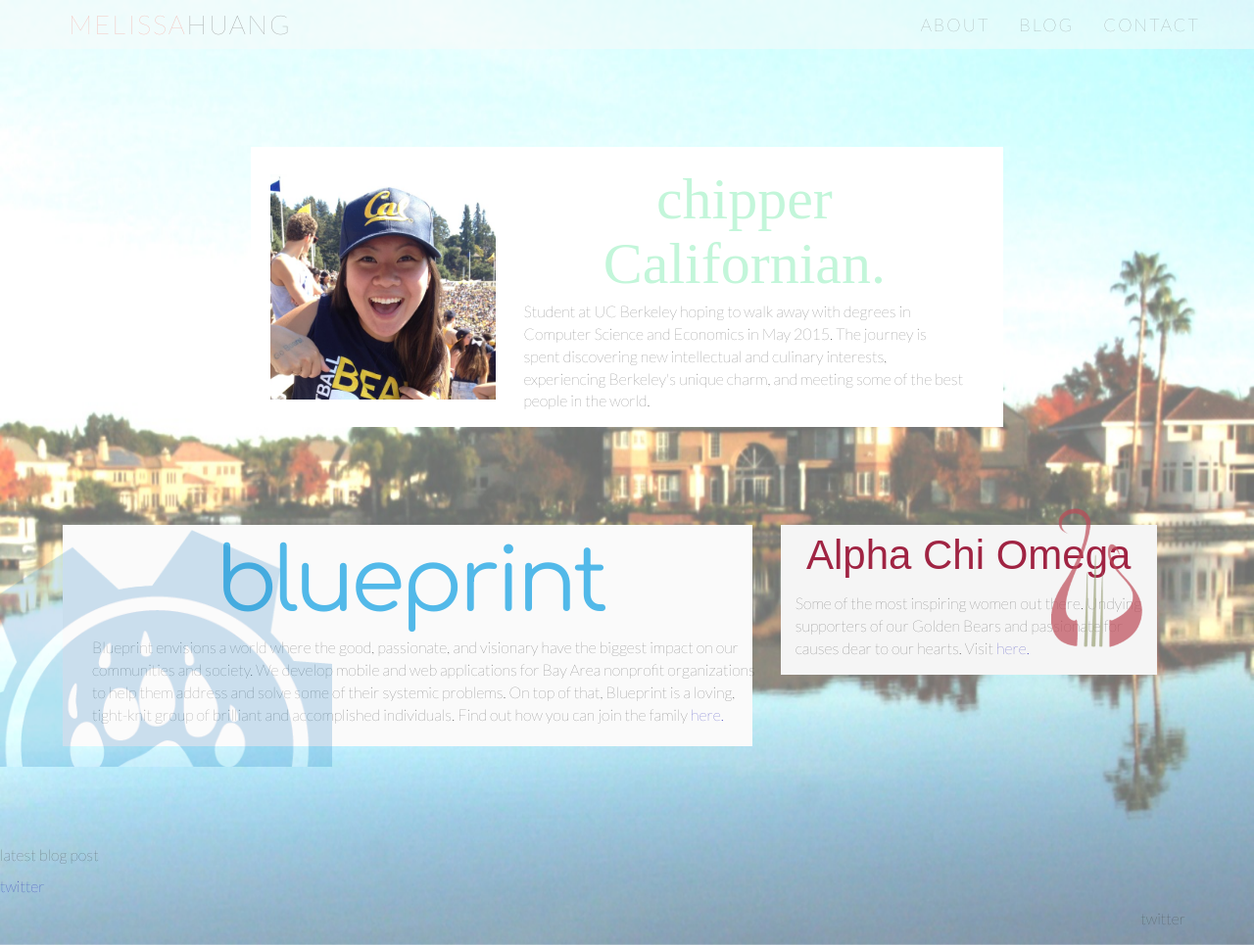
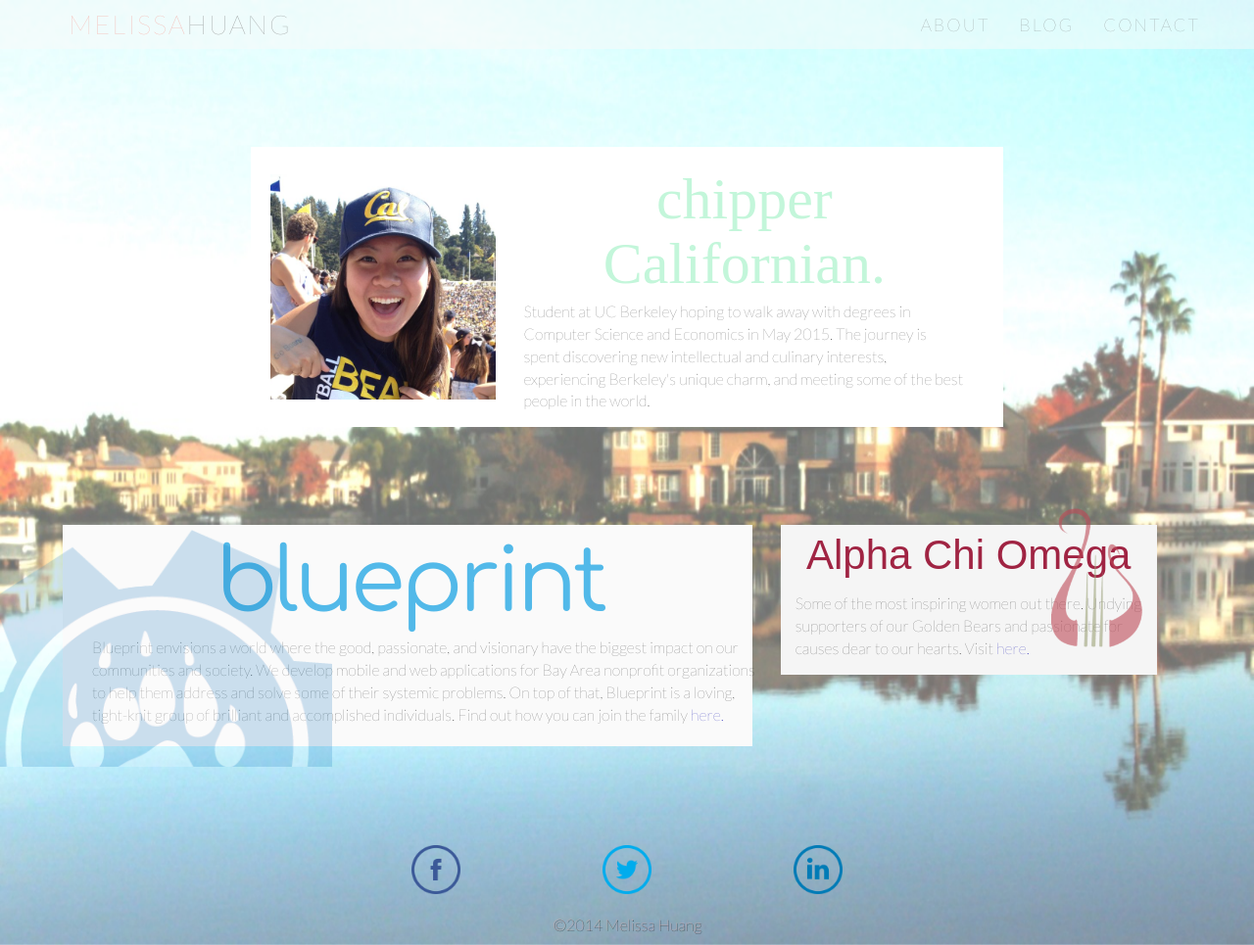
Before and after one commit to melhuang/melhuang.github.io, a Jekyll site: the page index.html, which Jekyll copies as it is, in a window 1280 px wide and 965 px high. Shown: the whole window at 98% size. Built offline with Jekyll 4.4.1, drawn with Linux system fonts in a browser that asks for light colours; some web fonts are replaced; Markdown is read by kramdown in place of the engine named in the settings; comment, search, counter and statistics services are not loaded.

Commit message:
contact and copyright

```diff
--- a/css/main.css
+++ b/css/main.css
@@ -220,12 +220,30 @@
     width: 100px;
     margin-top: -18px;
     margin-left: 276px;
-    opacity:.7;
+    opacity:.6;
 }
 #blog{
     margin-top:100px;
 }
-
+#contact{
+    margin-left:auto;
+    margin-right:auto;
+    margin-bottom:20px;
+}
+#facebook{
+    width:50px;
+}
+#twitter{
+    width:50px;
+}
+#linkedin{
+    width:50px;
+}
+#copyright{
+    color:#f7a39b;
+    text-shadow: 1px 1px #000;
+    text-align:center;
+}
 
 
 
--- a/index.html
+++ b/index.html
@@ -59,20 +59,38 @@
     </div>
 
     <div id="blog">
-      <p>latest blog post</p>
+      <div class="container">
+	<div class="row blog">
+	  <div class="col-md-4" id="blog1">
+	  </div>
+	  <div class="col-md-4" id="blog2">
+	  </div>
+	  <div class="col-md-4" id="blog3">
+	  </div>
+	</div>
+      </div>
     </div>
 
 
-
     <div id="contact">
-      <ul>
-        <li><a href="http://twitter.com/meowlissa10">twitter</a>
-      </ul>
+      <div class="container">
+        <div class="row contact-icons">
+          <div class="col-sm-offset-3 col-sm-2">
+            <center><a href="http://facebook.com/melhuang"><img src="/assets/images/facebook.png" id="facebook"></a></center>
+          </div>
+	  <div class="col-sm-2">
+      	    <center><a href="http://twitter.com/meowlissa10"><img src="/assets/images/twitter.png" id="twitter"></a></center>
+	  </div>
+	  <div class="col-sm-2">
+          <center><a href="http://www.linkedin.com/profile/view?id=177211638&goback=%2Enmp_*1_*1_*1_*1_*1_*1_*1_*1_*1_*1&trk=spm_pic"><img src="/assets/images/linkedin.png" id="linkedin"></a></center>
+	  </div>
+        </div>
+      </div>
     </div>
 
     <div id="footer">
       <div class="container">
-        <p> twitter </p>
+        <p id="copyright"> &copy;2014 Melissa Huang </p>
       </div>
     </div>
   </body>
```
Also changed, not shown: _posts/2014-01-08-what-is-cs.md (added, +10 -0 lines), assets/images/facebook.png (added), assets/images/linkedin.png (added), assets/images/twitter.png (added), 4 other files.
